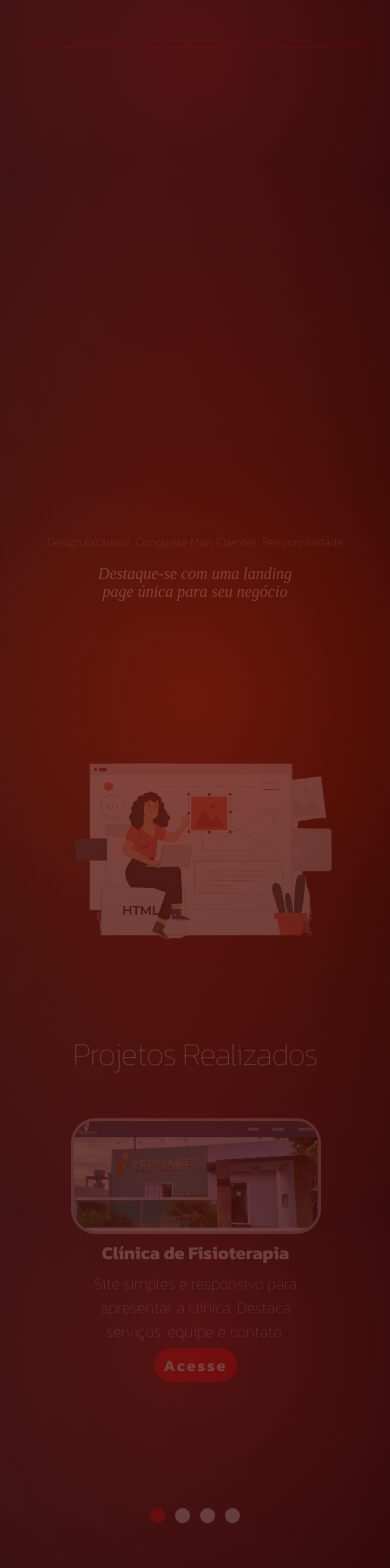
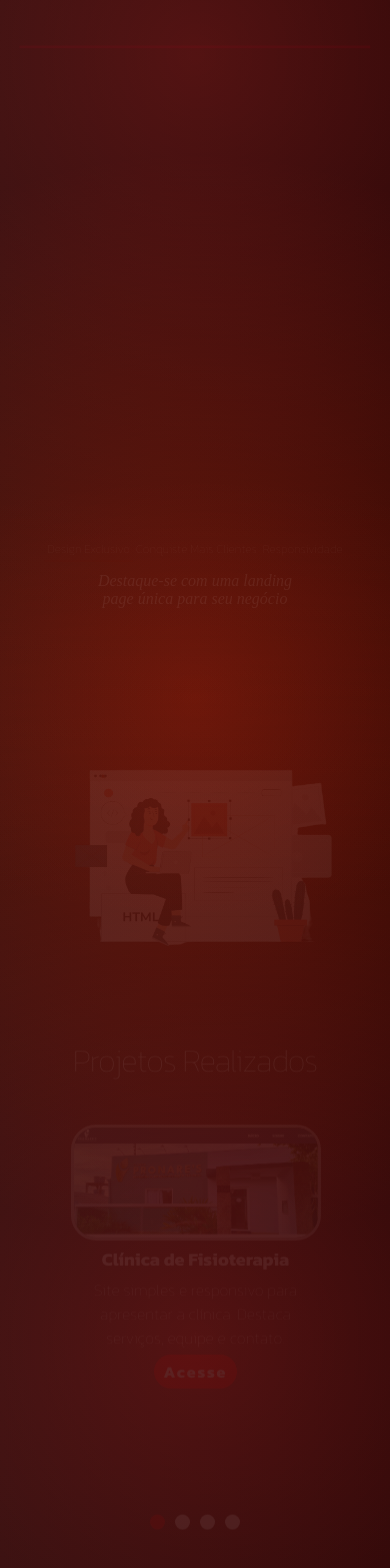
Before and after one commit to Daniel-Possamai/myLandPagePrincipal, a React (Create React App) app: page / in a window 390 px wide. Shown: the part 374-1942 px from the top of the page. Built offline with nearby package versions, Linux system fonts and the light colour scheme; a web font is replaced by a local one.

Commit message:
feito alguns refinamentos mas falta resolver o problema do mobile

```diff
--- a/src/components/slider/slider.tsx
+++ b/src/components/slider/slider.tsx
@@ -34,16 +34,16 @@ interface PropsSlider {
   slides: SliderProps[]
 }
 
-interface ModalProps {
-  isOpen: boolean;
-  onClose: () => void;
-  imgSrc: string;
-}
+// interface ModalProps {
+//   isOpen: boolean;
+//   onClose: () => void;
+//   imgSrc: string;
+// }
 
-export default function Slider(props: PropsSlider, modalProps: ModalProps) {
+export default function Slider(props: PropsSlider) {
 
   const { slides } = props
-  const { isOpen, onClose, imgSrc } = modalProps
+  // const { isOpen, onClose, imgSrc } = modalProps
   const [isModalOpen, setIsModalOpen] = useState(false);
   const [currentImage, setCurrentImage] = useState('');
 
--- a/src/pages/home/home.tsx
+++ b/src/pages/home/home.tsx
@@ -1,4 +1,3 @@
-import Logo from "../../components/logo/logo"
 import Hero from "../../components/hero/hero"
 import PreLoader from "../../components/preloader/preloader"
 import "./home.scss"
@@ -57,7 +56,7 @@ export default function Home(){
                     ref={refObjectpage}
                     initial={{ opacity: 0, y: 50 }}
                     animate={{ opacity: inViewObjectpage ? 1 : 0, y: inViewObjectpage ? 0 : 50 }}
-                    transition={{ duration: 1.5, ease: "easeInOut"}}
+                    transition={{ duration: 2.5, ease: "easeInOut"}}
                 >
                     <Objectpage />
                 </motion.div>
@@ -65,7 +64,7 @@ export default function Home(){
                     ref={refSlider}
                     initial={{ opacity: 0, y: 50 }}
                     animate={{ opacity: inViewSlider ? 1 : 0, y: inViewSlider ? 0 : 50 }}
-                    transition={{ duration: 1.5, ease: "easeInOut"}}
+                    transition={{ duration: 2.5, ease: "easeInOut"}}
                 >
                     <Slider slides={ SliderData }/>
                 </motion.div>
```
